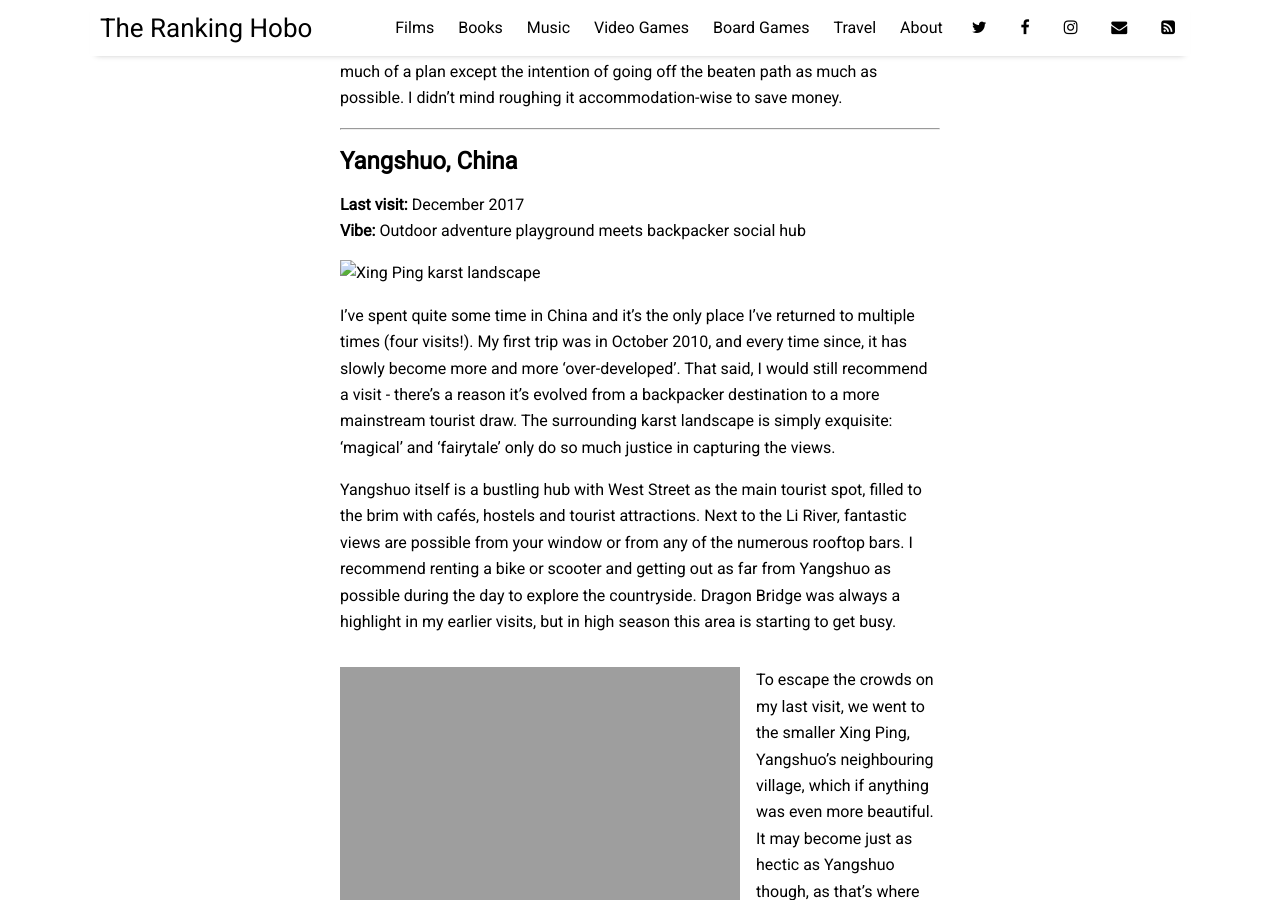
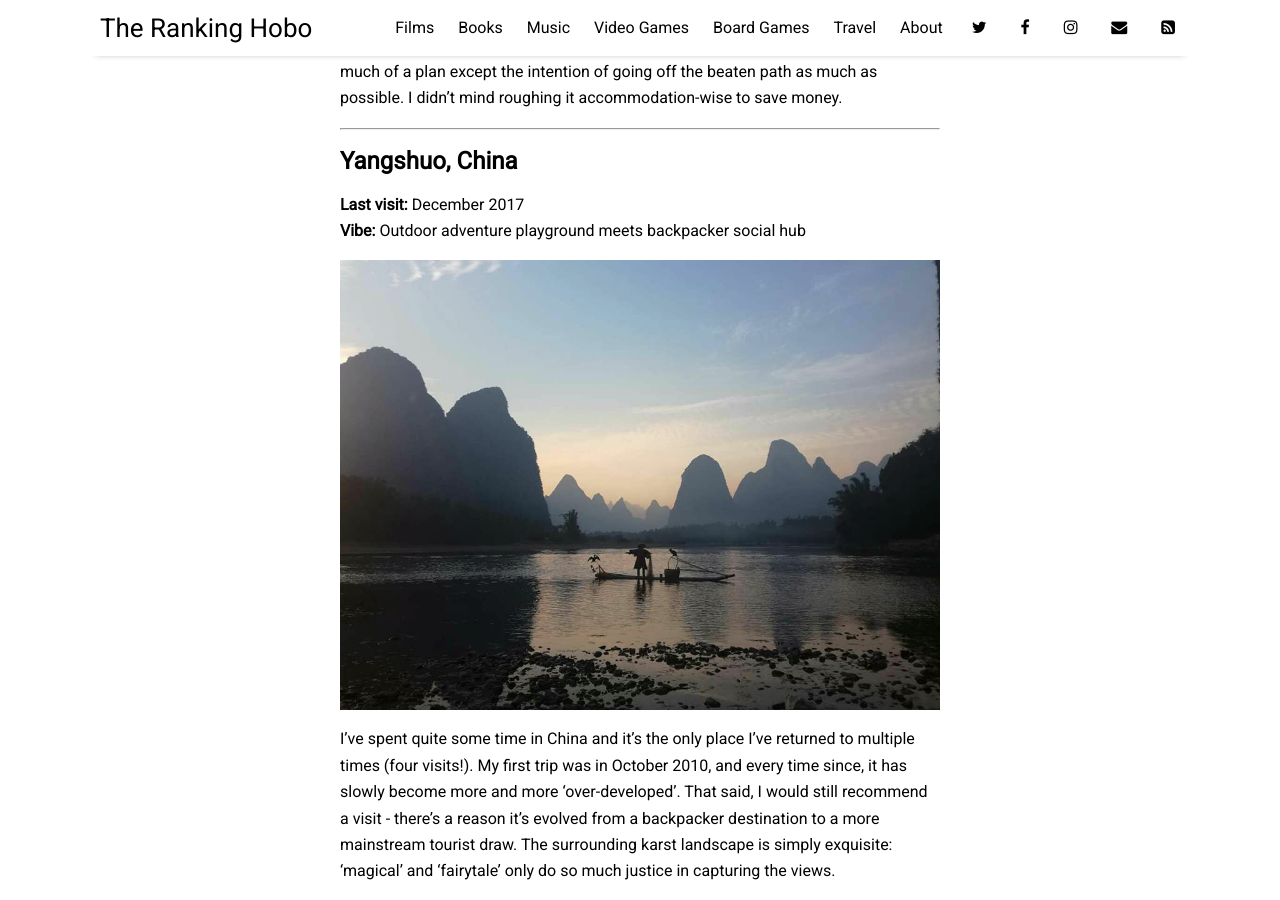
Before and after one commit to TheDrHobo/thedrhobo.github.io, a Jekyll site: the page built from _posts/2025-11-27-travel-yangshuo.md.md, in a window 1280 px wide and 900 px high, scrolled down 481 px. Built offline with Jekyll 4.4.1, drawn with Linux system fonts in a browser that asks for light colours; nearby versions of some CDN libraries; comment, search, counter and statistics services are not loaded.

Commit message:
Update 2025-11-27-travel-yangshuo.md.md

```diff
--- a/_posts/2025-11-27-travel-yangshuo.md.md
+++ b/_posts/2025-11-27-travel-yangshuo.md.md
@@ -16,7 +16,7 @@ This is the first in a series of five posts about my favourite places visited wh
 **Last visit:** December 2017
 **Vibe:** Outdoor adventure playground meets backpacker social hub
 
-<img src="{{ site.github.url }}/assets/img/travel/xingping.jpg" alt="Xing Ping karst landscape" style="float: right; margin: 0 0 1em 1em; max-width: 600px; width: 100%;">
+<img src="{{ site.github.url }}/assets/img/travel/Yangshuo/xingping.jpg" alt="Xing Ping karst landscape" style="float: right; margin: 0 0 1em 1em; max-width: 600px; width: 100%;">
 
 I've spent quite some time in China and it's the only place I've returned to multiple times (four visits!). My first trip was in October 2010, and every time since, it has slowly become more and more 'over-developed'. That said, I would still recommend a visit - there's a reason it's evolved from a backpacker destination to a more mainstream tourist draw. The surrounding karst landscape is simply exquisite: 'magical' and 'fairytale' only do so much justice in capturing the views.
 
@@ -24,7 +24,7 @@ Yangshuo itself is a bustling hub with West Street as the main tourist spot, fil
 
 <div style="clear: both;"></div>
 
-<img src="{{ site.github.url }}/assets/img/travel/local.jpg" alt="Local woman sewing" style="float: left; margin: 0 1em 1em 0; max-width: 400px; width: 100%;">
+<img src="{{ site.github.url }}/assets/img/travel/Yangshuo/local.jpg" alt="Local woman sewing" style="float: left; margin: 0 1em 1em 0; max-width: 400px; width: 100%;">
 
 To escape the crowds on my last visit, we went to the smaller Xing Ping, Yangshuo's neighbouring village, which if anything was even more beautiful. It may become just as hectic as Yangshuo though, as that's where the new high-speed rail station is located. I'd be keen to venture further away from Yangshuo in any future visits and see how the climbing scene has developed - it was only just emerging as a pastime for locals when I first visited.
 
@@ -36,7 +36,7 @@ To escape the crowds on my last visit, we went to the smaller Xing Ping, Yangshu
 
 ## Diary Extract - October 2010, Golden Week
 
-<img src="{{ site.github.url }}/assets/img/travel/rooftop.jpg" alt="View of Yangshuo from rooftop bar" style="float: right; margin: 0 0 1em 1em; max-width: 500px; width: 100%;">
+<img src="{{ site.github.url }}/assets/img/travel/Yangshuo/rooftop.jpg" alt="View of Yangshuo from rooftop bar" style="float: right; margin: 0 0 1em 1em; max-width: 500px; width: 100%;">
 
 Woke up at Monkey Jane's with a headache that felt like karmic punishment for last night's rooftop beer pong session. Our room was essentially one giant mattress with about five of us sprawled across it like some bizarre budget hostel experiment - no dividers, no personal space, just one communal sleeping surface. We'd come down from Guangzhou during Golden Week, one of China's major national holidays where the entire country seems to take a week off simultaneously and descend upon every tourist spot imaginable. As English teachers, we'd joined the masses heading out of the cities, though we were hoping Yangshuo's backpacker scene might be slightly less manic than Beijing or Shanghai.
 
@@ -44,7 +44,7 @@ Eventually we roused ourselves and stumbled down to McDonald's just off the titu
 
 <div style="clear: both;"></div>
 
-<img src="{{ site.github.url }}/assets/img/travel/bike.jpg" alt="Cycling through karst landscape" style="float: left; margin: 0 1em 1em 0; max-width: 500px; width: 100%;">
+<img src="{{ site.github.url }}/assets/img/travel/Yangshuo/bike.jpg" alt="Cycling through karst landscape" style="float: left; margin: 0 1em 1em 0; max-width: 500px; width: 100%;">
 
 We cycled out towards Dragon Bridge through the most incredible lush countryside. The landscape was everything the guidebooks promised and more - those fairytale limestone peaks rising up through the mist. Stopped for pictures at this massive banyan tree along the way, the kind of ancient sprawling thing that makes you feel fairly insignificant.
 
@@ -52,7 +52,7 @@ At Dragon Bridge itself, we did what any sensible group of slightly hungover for
 
 <div style="clear: both;"></div>
 
-<img src="{{ site.github.url }}/assets/img/travel/DragonBridge.jpg" alt="Jumping from Dragon Bridge" style="float: right; margin: 0 0 1em 1em; max-width: 450px; width: 100%;">
+<img src="{{ site.github.url }}/assets/img/travel/Yangshuo/DragonBridge.jpg" alt="Jumping from Dragon Bridge" style="float: right; margin: 0 0 1em 1em; max-width: 450px; width: 100%;">
 
 Found a super tasty restaurant nearby for a late lunch - the kind of proper local spot you'd never find without stumbling upon it. Then it was time to catch our sleeper coach back to Guangzhou. First experience of these things and I thought they were absolutely brilliant - little coffin-sized bunks stacked two high, each passenger horizontal for the journey. Genius Chinese engineering. Who needs proper seats when you can just lie down for a six-hour bus ride?
 
@@ -62,7 +62,7 @@ Found a super tasty restaurant nearby for a late lunch - the kind of proper loca
 
 ## Yangshuo in Media: *The Painted Veil* (2006)
 
-<img src="{{ site.github.url }}/assets/img/travel/paintedveil.jpg" alt="The Painted Veil poster" style="float: right; margin: 0 0 1em 1em; max-width: 300px; width: 100%;">
+<img src="{{ site.github.url }}/assets/img/travel/Yangshuo/paintedveil.jpg" alt="The Painted Veil poster" style="float: right; margin: 0 0 1em 1em; max-width: 300px; width: 100%;">
 
 This underrated drama starring Edward Norton and Naomi Watts was filmed extensively in the Yangshuo area. The stunning karst mountains and Li River landscapes serve as the backdrop for 1920s rural China in the film. While the story is set in a fictional cholera-stricken village, the real locations showcase exactly why Yangshuo has captivated travellers for decades. The film's cinematography captures the otherworldly quality of those limestone peaks emerging from the mist - the same views that make cycling through the countryside such a memorable experience.
 
```
